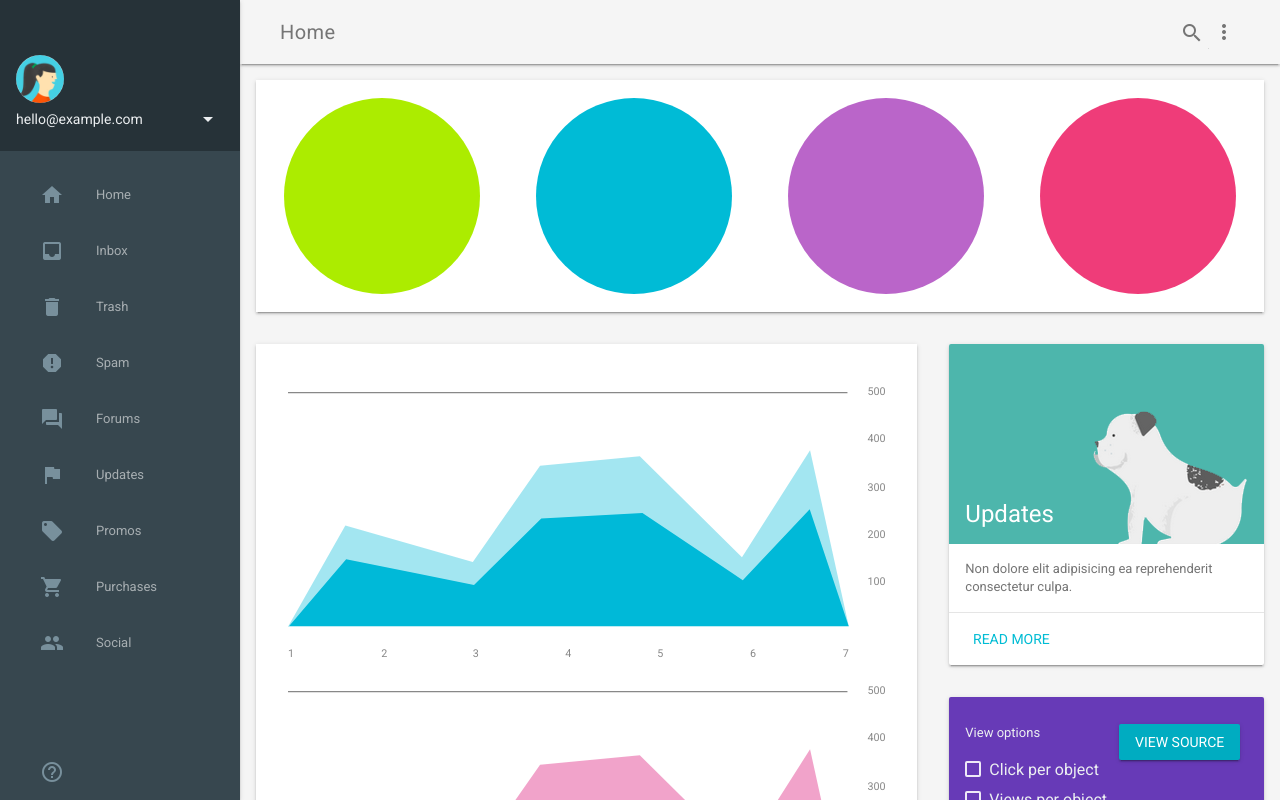
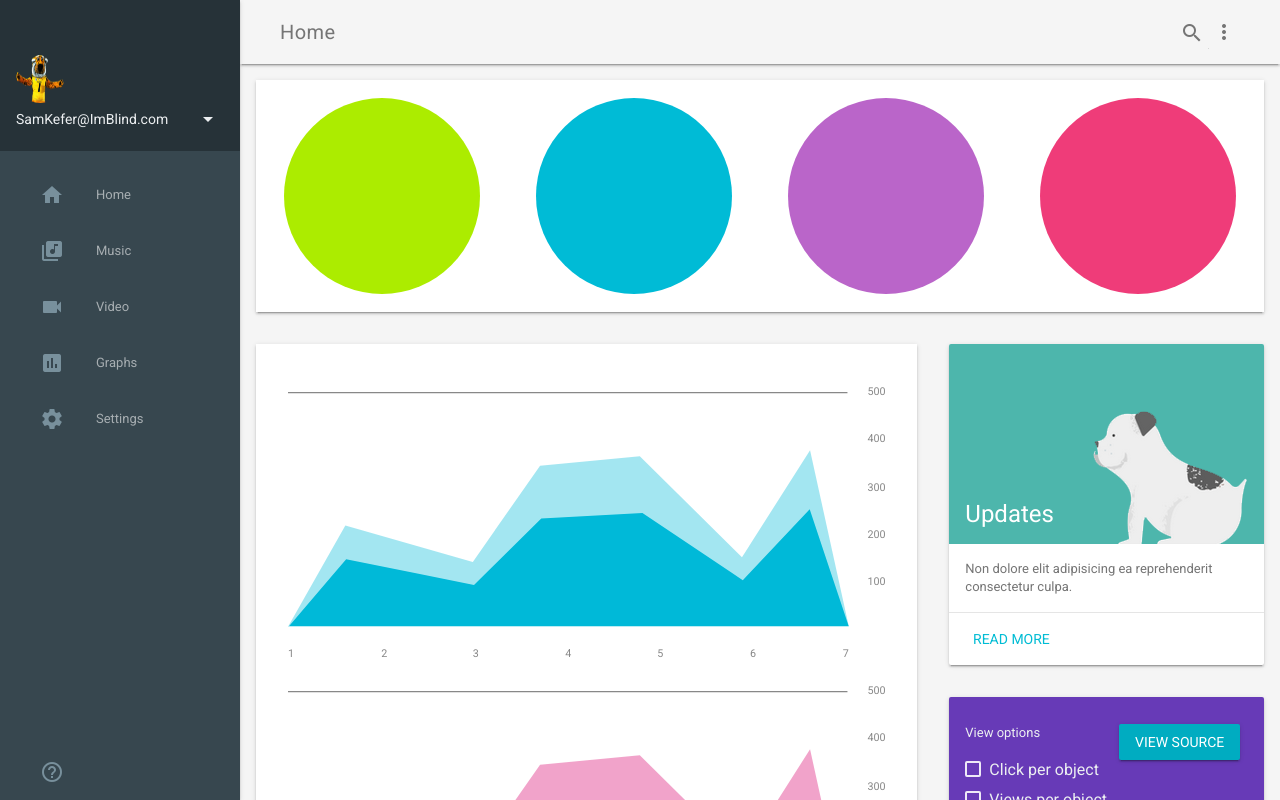
Before and after one commit to TeddyIvanov/HackMizzou2016, a website: page mdl-templates/templates/dashboard/index.html in a window 1280 px wide. Drawn offline with Linux system fonts and the light colour scheme.

Commit message:
Edited Side Bar

```diff
--- a/mdl-templates/templates/dashboard/index.html
+++ b/mdl-templates/templates/dashboard/index.html
@@ -87,31 +87,25 @@
       </header>
       <div class="demo-drawer mdl-layout__drawer mdl-color--blue-grey-900 mdl-color-text--blue-grey-50">
         <header class="demo-drawer-header">
-          <img src="images/user.jpg" class="demo-avatar">
+          <img src="images/truman.png" class="demo-avatar">
           <div class="demo-avatar-dropdown">
-            <span>hello@example.com</span>
+            <span>SamKefer@ImBlind.com</span>
             <div class="mdl-layout-spacer"></div>
             <button id="accbtn" class="mdl-button mdl-js-button mdl-js-ripple-effect mdl-button--icon">
               <i class="material-icons" role="presentation">arrow_drop_down</i>
               <span class="visuallyhidden">Accounts</span>
             </button>
             <ul class="mdl-menu mdl-menu--bottom-right mdl-js-menu mdl-js-ripple-effect" for="accbtn">
-              <li class="mdl-menu__item">hello@example.com</li>
-              <li class="mdl-menu__item">info@example.com</li>
               <li class="mdl-menu__item"><i class="material-icons">add</i>Add another account...</li>
             </ul>
           </div>
         </header>
         <nav class="demo-navigation mdl-navigation mdl-color--blue-grey-800">
           <a class="mdl-navigation__link" href=""><i class="mdl-color-text--blue-grey-400 material-icons" role="presentation">home</i>Home</a>
-          <a class="mdl-navigation__link" href=""><i class="mdl-color-text--blue-grey-400 material-icons" role="presentation">inbox</i>Inbox</a>
-          <a class="mdl-navigation__link" href=""><i class="mdl-color-text--blue-grey-400 material-icons" role="presentation">delete</i>Trash</a>
-          <a class="mdl-navigation__link" href=""><i class="mdl-color-text--blue-grey-400 material-icons" role="presentation">report</i>Spam</a>
-          <a class="mdl-navigation__link" href=""><i class="mdl-color-text--blue-grey-400 material-icons" role="presentation">forum</i>Forums</a>
-          <a class="mdl-navigation__link" href=""><i class="mdl-color-text--blue-grey-400 material-icons" role="presentation">flag</i>Updates</a>
-          <a class="mdl-navigation__link" href=""><i class="mdl-color-text--blue-grey-400 material-icons" role="presentation">local_offer</i>Promos</a>
-          <a class="mdl-navigation__link" href=""><i class="mdl-color-text--blue-grey-400 material-icons" role="presentation">shopping_cart</i>Purchases</a>
-          <a class="mdl-navigation__link" href=""><i class="mdl-color-text--blue-grey-400 material-icons" role="presentation">people</i>Social</a>
+          <a class="mdl-navigation__link" href=""><i class="mdl-color-text--blue-grey-400 material-icons" role="presentation">library_music</i>Music</a>
+          <a class="mdl-navigation__link" href=""><i class="mdl-color-text--blue-grey-400 material-icons" role="presentation">videocam</i>Video</a>
+          <a class="mdl-navigation__link" href=""><i class="mdl-color-text--blue-grey-400 material-icons" role="presentation">insert_chart</i>Graphs</a>
+          <a class="mdl-navigation__link" href=""><i class="mdl-color-text--blue-grey-400 material-icons" role="presentation">settings</i>Settings</a>
           <div class="mdl-layout-spacer"></div>
           <a class="mdl-navigation__link" href=""><i class="mdl-color-text--blue-grey-400 material-icons" role="presentation">help_outline</i><span class="visuallyhidden">Help</span></a>
         </nav>
```
Also changed, not shown: mdl-templates/templates/dashboard/images/truman.png (added).
